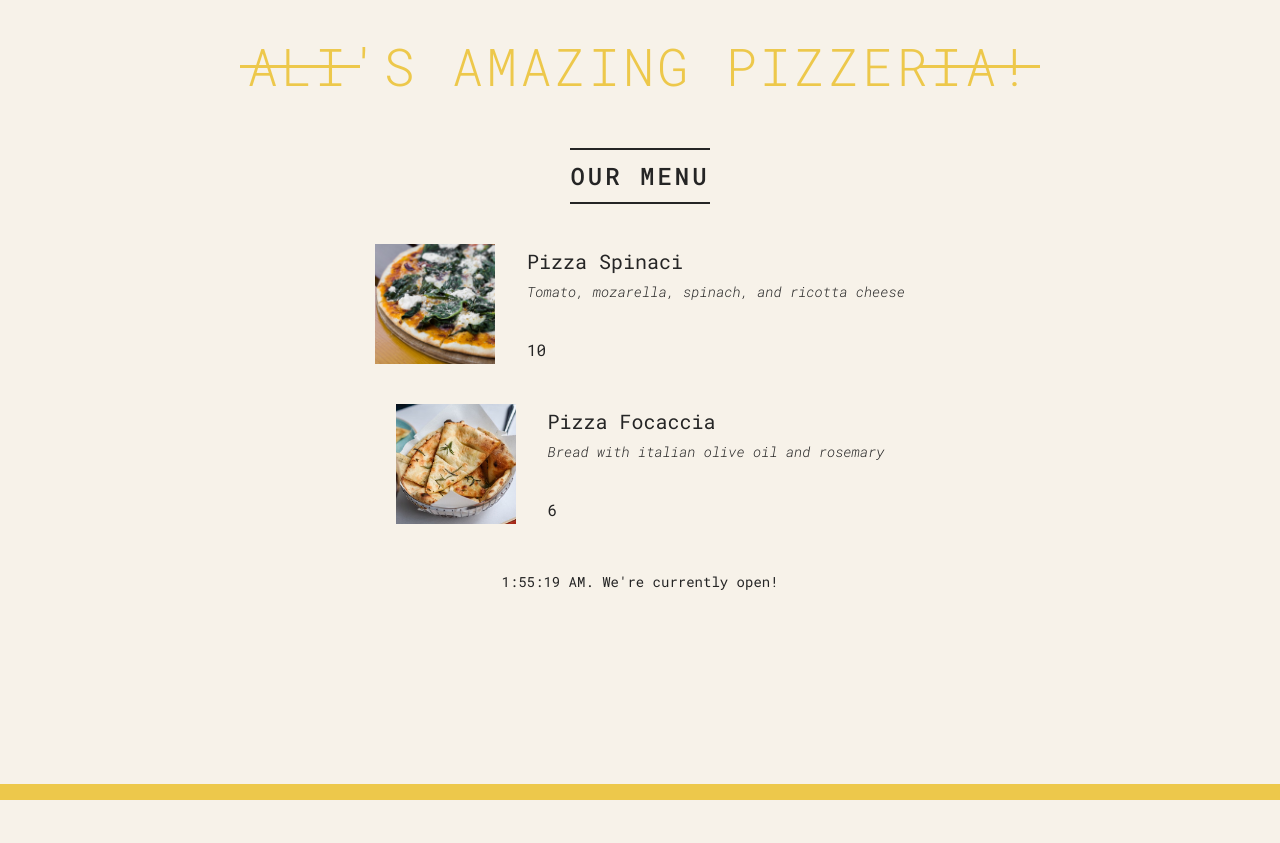
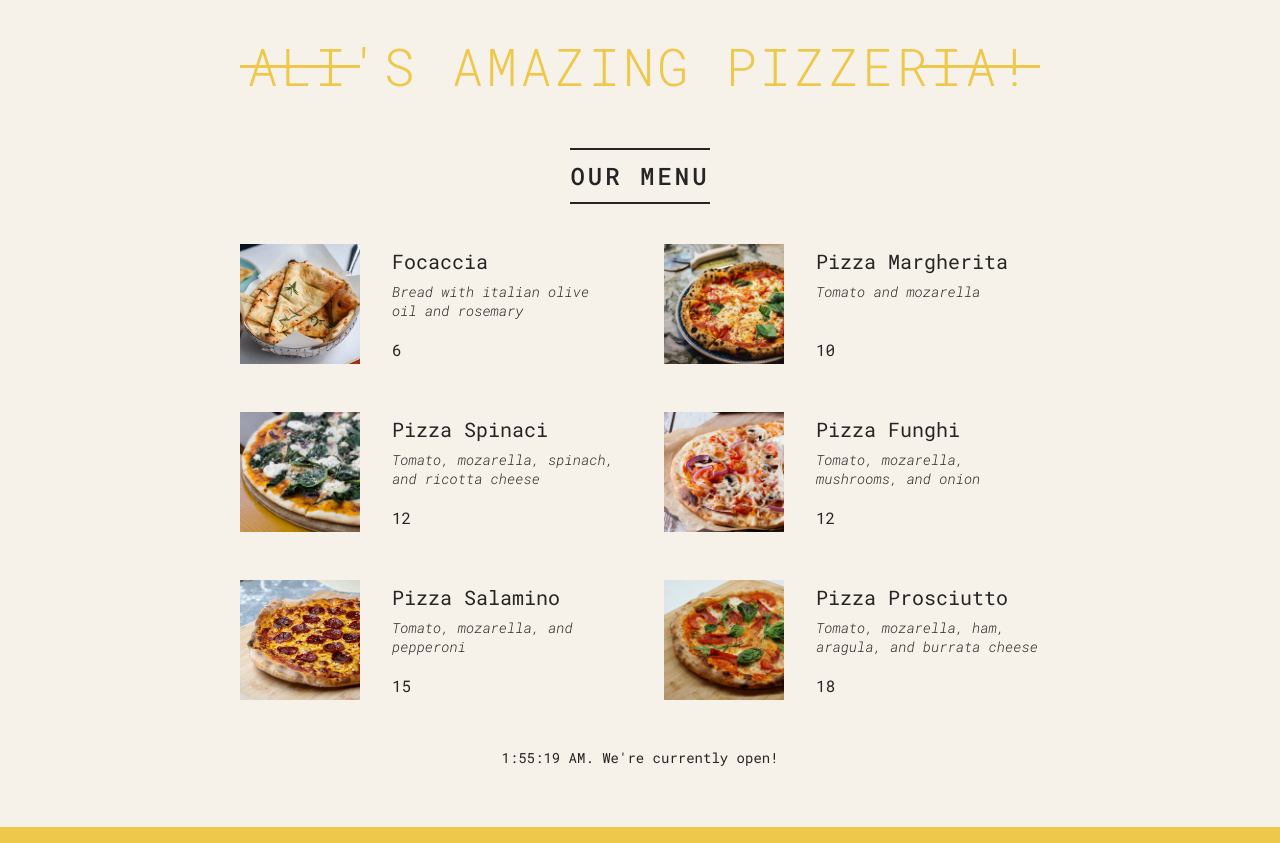
Before and after one commit to AliiSheiikh/Pizza-menu, a React (Vite) app: page / in a window 1280 px wide. Before the commit the page ends 800 px from the top, so only its background shows below. Built offline with nearby package versions, Linux system fonts and the light colour scheme.

Commit message:
rendered pizzas by using map

```diff
--- a/public/data.js
+++ b/public/data.js
@@ -42,3 +42,5 @@ const pizzaData = [
     soldOut: false,
   },
 ];
+
+export { pizzaData };
--- a/src/components/Menu.jsx
+++ b/src/components/Menu.jsx
@@ -1,23 +1,17 @@
 import Pizza from "./Pizza";
+import { pizzaData } from "/public/data.js";
 
 export default function Menu() {
   return (
     <>
       <main className="menu">
         <h2>Our menu</h2>
-        <Pizza
-          name="Pizza Spinaci"
-          ingredients="Tomato, mozarella, spinach, and ricotta cheese"
-          photoName="/pizzas/spinaci.jpg"
-          price="10"
-        />
 
-        <Pizza
-          name="Pizza Focaccia"
-          ingredients="Bread with italian olive oil and rosemary"
-          photoName="/pizzas/focaccia.jpg"
-          price="6"
-        />
+        <ul className="pizzas">
+          {pizzaData.map((pizza) => (
+            <Pizza pizzaObj={pizza} key={pizza.name} />
+          ))}
+        </ul>
       </main>
     </>
   );
--- a/src/components/Pizza.jsx
+++ b/src/components/Pizza.jsx
@@ -1,12 +1,14 @@
+import Menu from "./Menu";
+
 export default function Pizza(props) {
   return (
-    <div className="pizza">
-      <img src={props.photoName} alt={props.name}></img>
+    <li className="pizza">
+      <img src={props.pizzaObj.photoName} alt={props.pizzaObj.name}></img>
       <div>
-        <h3>{props.name}</h3>
-        <p>{props.ingredients}</p>
-        <span>{props.price}</span>
+        <h3>{props.pizzaObj.name}</h3>
+        <p>{props.pizzaObj.ingredients}</p>
+        <span>{props.pizzaObj.price}</span>
       </div>
-    </div>
+    </li>
   );
 }
```
